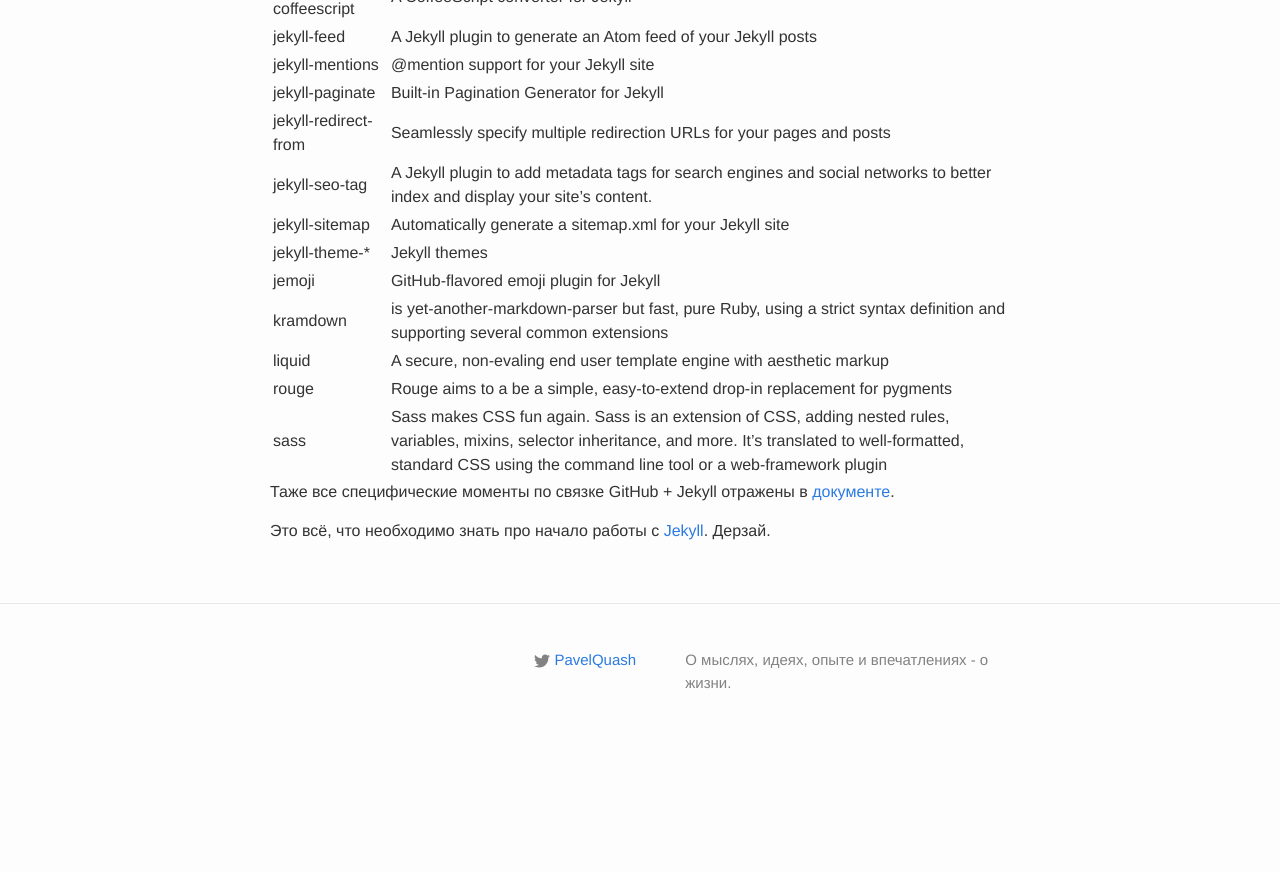
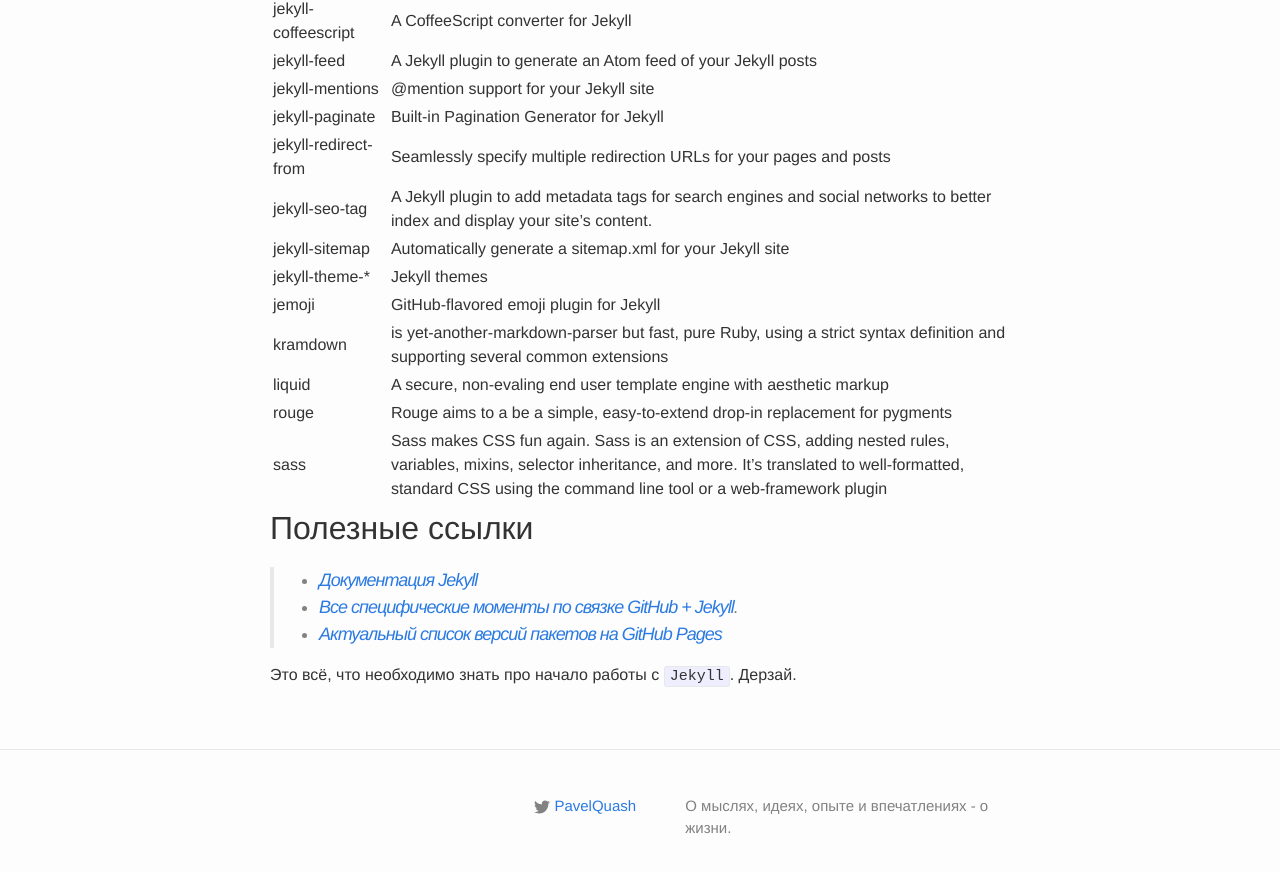
Before and after one commit to qshZone/qshzone.github.io, a Jekyll site: the page built from _posts/2017-03-13-jekyll-on-windows.md, in a window 1280 px wide and 900 px high, scrolled down 5635 px. Shown: the top 872 px of the window. Built offline with Jekyll 4.4.1, drawn with Linux system fonts in a browser that asks for light colours; before the commit the page ends 6389 px from its top, so only the background shows below that.

Commit message:
Небольшие изменения в статье

```diff
--- a/_posts/2017-03-13-jekyll-on-windows.md
+++ b/_posts/2017-03-13-jekyll-on-windows.md
@@ -143,7 +143,7 @@
 
 ## Пакеты GitHub Pages {#github-packets}
 
-Каждый пакет Jekyll отвечает за определенный функционал. На начало апреля этого года список пакетов в таблице ниже. Вот [актуальный список](https://pages.github.com/versions/). Обозначу в таблице заслуживающие внимания.
+Каждый пакет Jekyll отвечает за определенный функционал. На начало апреля этого года список пакетов в таблице ниже. Вот [актуальный список][github-packets]. Обозначу в таблице заслуживающие внимания.
 
 | Зависимость | Комментарий |
 |-|-|
@@ -161,6 +161,13 @@
 | rouge	| Rouge aims to a be a simple, easy-to-extend drop-in replacement for pygments |
 | sass | Sass makes CSS fun again. Sass is an extension of CSS, adding nested rules, variables, mixins, selector inheritance, and more. It's translated to well-formatted, standard CSS using the command line tool or a web-framework plugin |
 
-Таже все специфические моменты по связке GitHub + Jekyll отражены в [документе](https://docs.github.com/en/pages/setting-up-a-github-pages-site-with-jekyll/about-github-pages-and-jekyll#configuring-jekyll-in-your-github-pages-site).
 
-Это всё, что необходимо знать про начало работы с [Jekyll](https://jekyllrb.com/). Дерзай.
+## Полезные ссылки {#links}
+
+> - [Документация Jekyll](https://jekyllrb.com/docs/)
+> - [Все специфические моменты по связке GitHub + Jekyll](https://docs.github.com/en/pages/setting-up-a-github-pages-site-with-jekyll/about-github-pages-and-jekyll#configuring-jekyll-in-your-github-pages-site).
+> - [Актуальный список версий пакетов на GitHub Pages][github-packets]
+
+[github-packets]: https://pages.github.com/versions/
+
+Это всё, что необходимо знать про начало работы с `Jekyll`. Дерзай.
```
